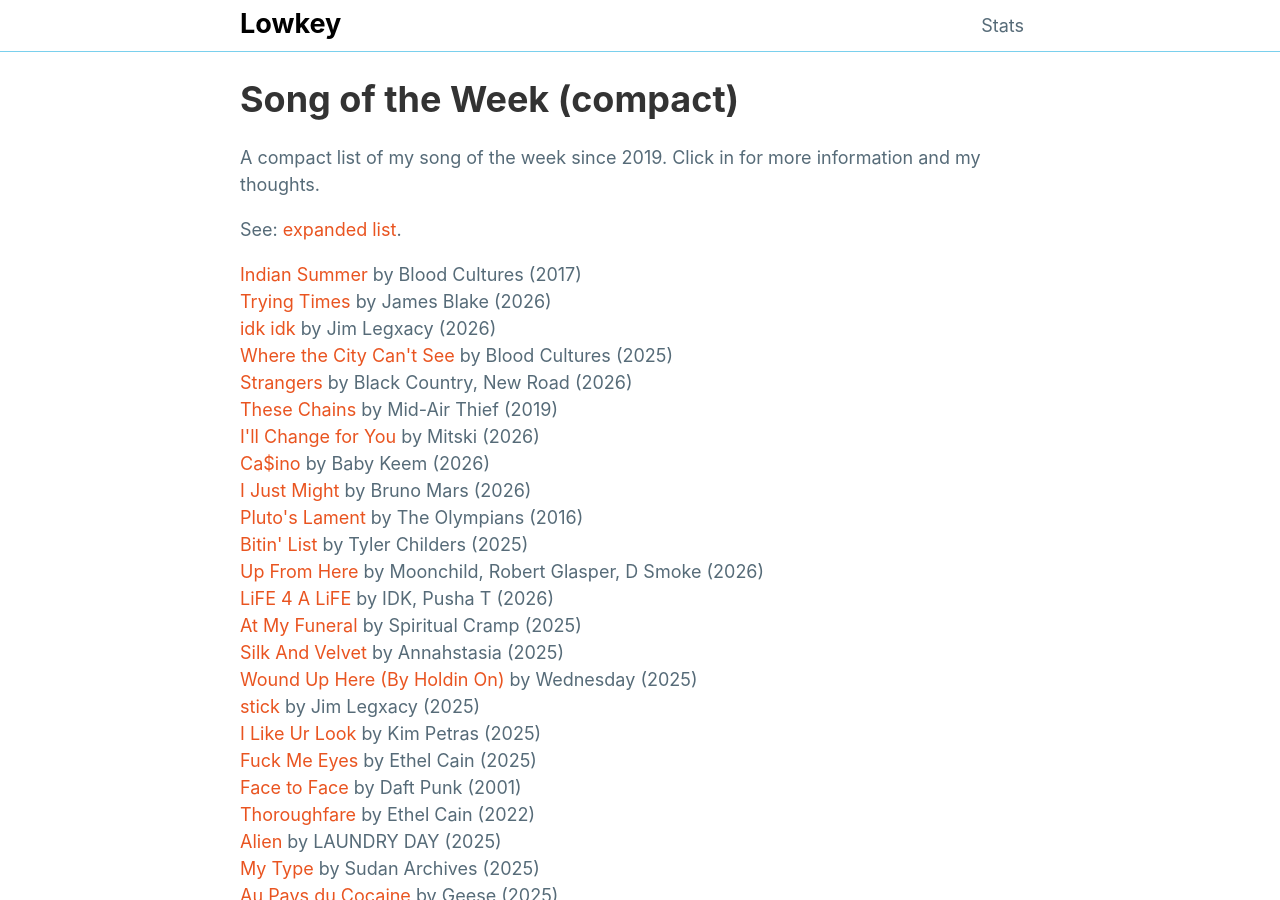
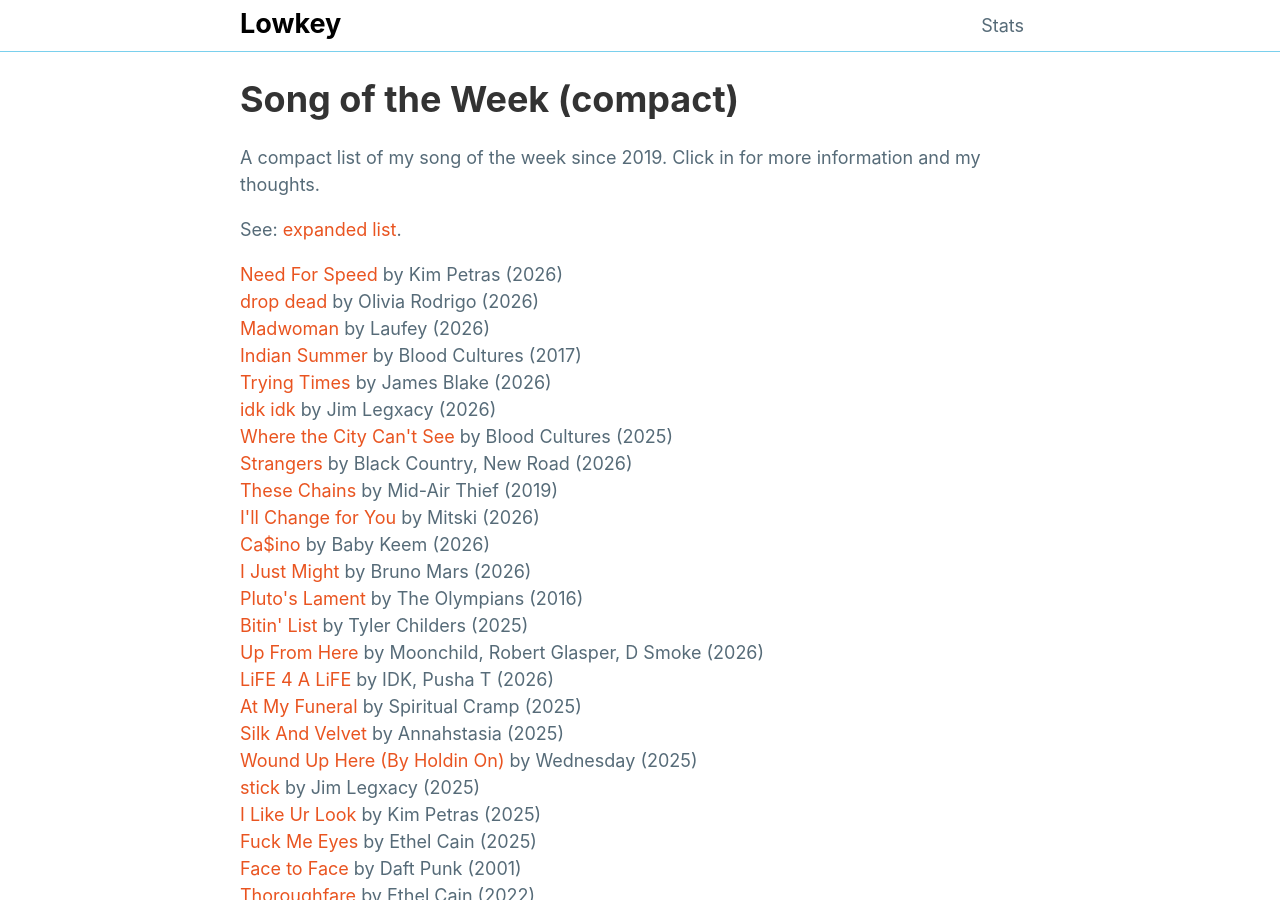
Before and after one commit to mattxwang/lowkey, a Jekyll site: the page built from stats/sotw-compact.html, in a window 1280 px wide and 900 px high. Built offline with Jekyll 4.4.1, drawn with Linux system fonts in a browser that asks for light colours; some of the changed lines change nothing that is shown.

Commit message:
Song updates

```diff
--- a/_data/sotw.yml
+++ b/_data/sotw.yml
@@ -3363,7 +3363,7 @@
     - "James Blake"
   album: "Trying Times"
   album_art: "trying-times.jpg"
-  genre: "soul"
+  genre: "alt r&b"
   year: 2026
   blurb: "I'm absolutely blown away by the raw emotion and soundscape of this album. And, it really is trying times."
 - title: "Indian Summer"
@@ -3374,3 +3374,27 @@
   genre: "electropop"
   year: 2017
   blurb: "Still on the Blood Cultures grind post-Skate Story - and this song is perfect as the sun starts to come out!."
+- title: "Madwoman"
+  artists:
+    - "Laufey"
+  album: "A Matter of Time: The Final Hour"
+  album_art: "amot-tfh.jpg"
+  genre: "bossa nova"
+  year: 2026
+  blurb: "Avengers assembled for the music video! (and some very fun backing strings)"
+- title: "drop dead"
+  artists:
+    - "Olivia Rodrigo"
+  album: "Drop Dead"
+  album_art: "drop-dead.jpg"
+  genre: "pop rock"
+  year: 2026
+  blurb: "Incredibly fun lead single from Olivia. Excited for Olivia 3!"
+- title: "Need For Speed"
+  artists:
+    - "Kim Petras"
+  album: "Need For Speed"
+  album_art: "need-for-speed.jpg"
+  genre: "electro pop"
+  year: 2026
+  blurb: "Absolute bop that might be an early contender for song of the summer. Chorus is such an earworm (especially the \"with you\")!"
```
Also changed, not shown: img/albums/amot-tfh.jpg (added), img/albums/drop-dead.jpg (added), img/albums/need-for-speed.jpg (added).
